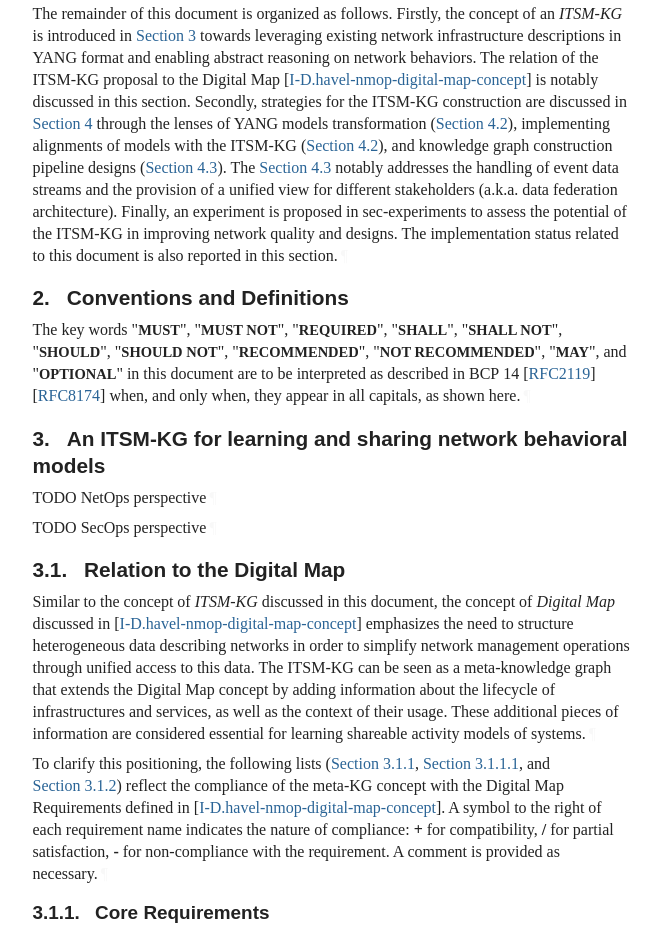
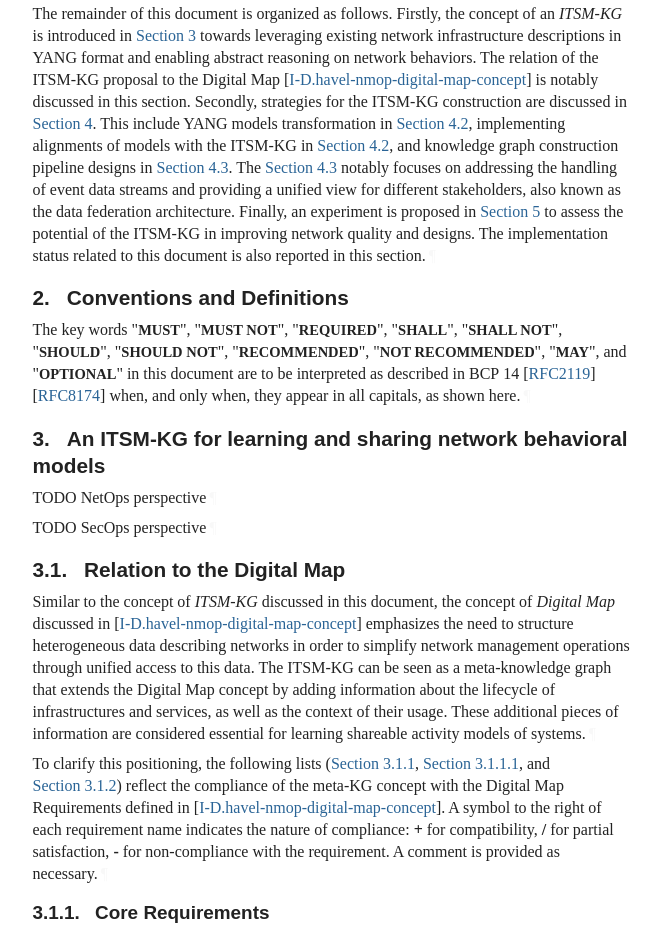
Before and after one commit to GenEars/draft-tailhardat-nmop-incident-management-noria, a plain HTML site: page draft-tailhardat-nmop-incident-management-noria.html in a window 1280 px wide. Shown: the part 3252-4190 px from the top of the page, without its empty margins (92-753 px from the left). Drawn offline with Linux system fonts and the light colour scheme; a web font is replaced by a local one.

Commit message:
Script updating gh-pages from bb35535. [ci skip]

```diff
--- a/draft-tailhardat-nmop-incident-management-noria.html
+++ b/draft-tailhardat-nmop-incident-management-noria.html
@@ -1291,9 +1291,10 @@ Indeed, a knowledge graph, being an instantiation of shared vocabularies (e.g. R
 <p id="section-1-7">The remainder of this document is organized as follows.
 Firstly, the concept of an <em>ITSM-KG</em> is introduced in <a href="#sec-itsm-base" class="auto internal xref">Section 3</a> towards leveraging existing network infrastructure descriptions in YANG format and enabling abstract reasoning on network behaviors.
 The relation of the ITSM-KG proposal to the Digital Map <span>[<a href="#I-D.havel-nmop-digital-map-concept" class="cite xref">I-D.havel-nmop-digital-map-concept</a>]</span> is notably discussed in this section.
-Secondly, strategies for the ITSM-KG construction are discussed in <a href="#sec-kgc" class="auto internal xref">Section 4</a> through the lenses of YANG models transformation (<a href="#sec-gluing-techniques" class="auto internal xref">Section 4.2</a>), implementing alignments of models with the ITSM-KG (<a href="#sec-gluing-techniques" class="auto internal xref">Section 4.2</a>), and knowledge graph construction pipeline designs (<a href="#sec-etl-kgc" class="auto internal xref">Section 4.3</a>).
-The <a href="#sec-etl-kgc" class="auto internal xref">Section 4.3</a> notably addresses the handling of event data streams and the provision of a unified view for different stakeholders (a.k.a. data federation architecture).
-Finally, an experiment is proposed in <span class="contact-name">sec-experiments</span> to assess the potential of the ITSM-KG in improving network quality and designs.
+Secondly, strategies for the ITSM-KG construction are discussed in <a href="#sec-kgc" class="auto internal xref">Section 4</a>.
+This include YANG models transformation in <a href="#sec-gluing-techniques" class="auto internal xref">Section 4.2</a>, implementing alignments of models with the ITSM-KG in <a href="#sec-gluing-techniques" class="auto internal xref">Section 4.2</a>, and knowledge graph construction pipeline designs in <a href="#sec-etl-kgc" class="auto internal xref">Section 4.3</a>.
+The <a href="#sec-etl-kgc" class="auto internal xref">Section 4.3</a> notably focuses on addressing the handling of event data streams and providing a unified view for different stakeholders, also known as the data federation architecture.
+Finally, an experiment is proposed in <a href="#sec-experiments" class="auto internal xref">Section 5</a> to assess the potential of the ITSM-KG in improving network quality and designs.
 The implementation status related to this document is also reported in this section.<a href="#section-1-7" class="pilcrow">¶</a></p>
 </section>
 </div>
```
Also changed, not shown: draft-tailhardat-nmop-incident-management-noria.txt.
